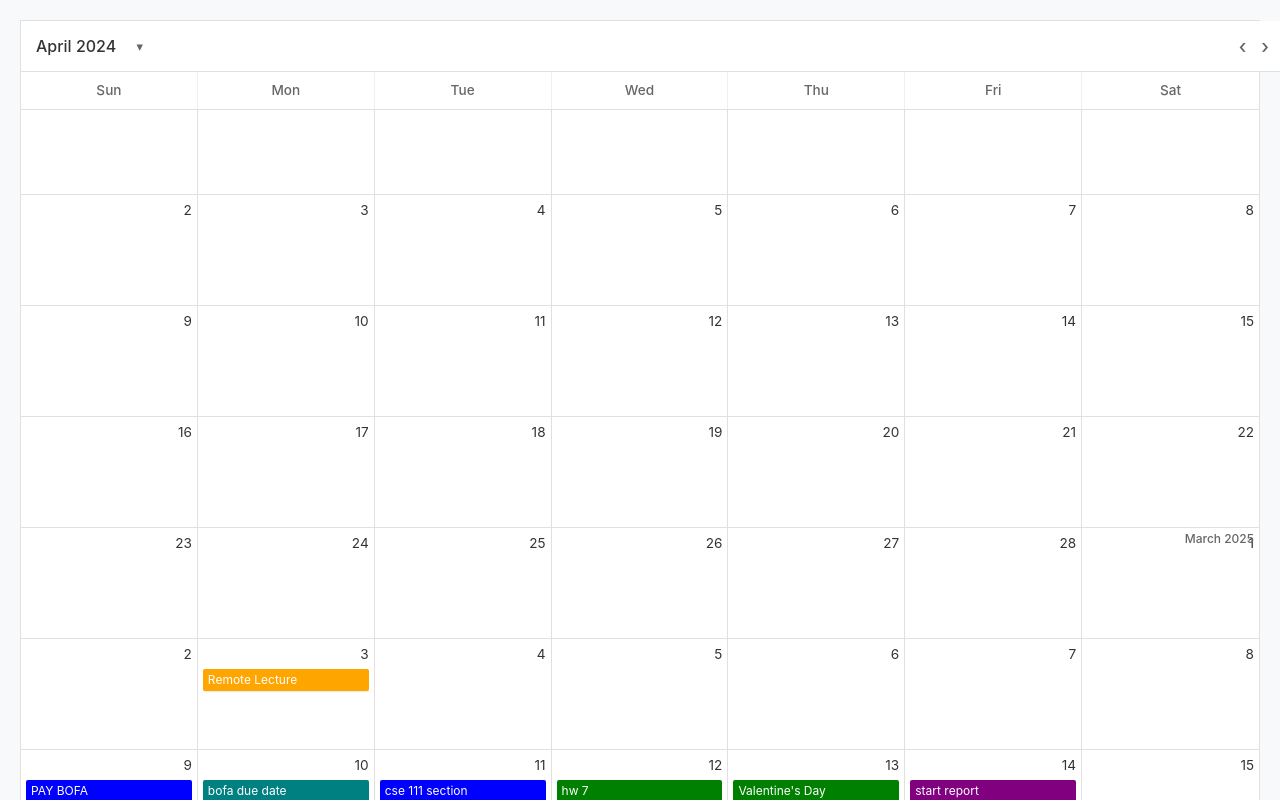
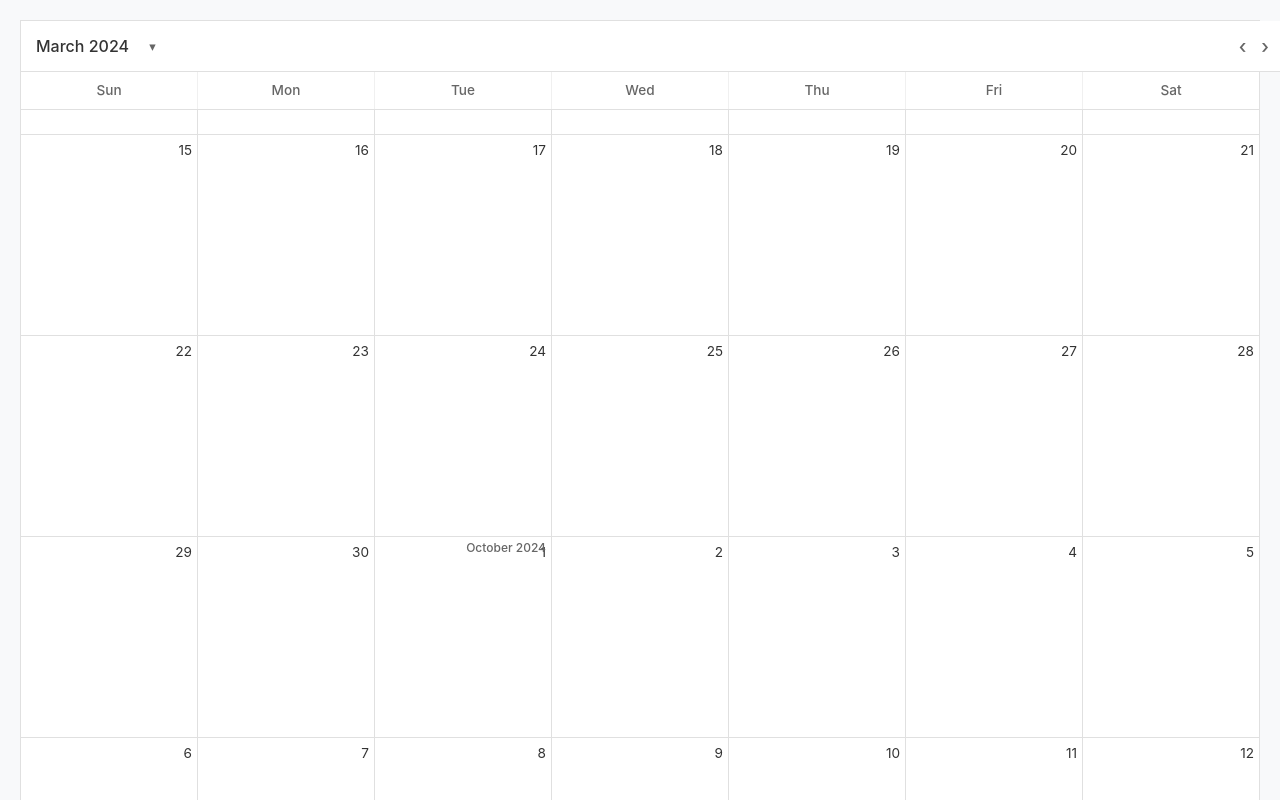
Before and after one commit to pd494/chronos, a React (Vite) app in the folder chronosClient/: page / in a window 1280 px wide. Built offline with nearby package versions, Linux system fonts and the light colour scheme.

Commit message:
header size good

```diff
--- a/chronosClient/src/components/Calendar.css
+++ b/chronosClient/src/components/Calendar.css
@@ -16,4 +16,6 @@
 .calendar-grid {
   width: 100%;
   border-top: 1px solid #e0e0e0;
+  display: flex;
+  flex-direction: column;
 }
--- a/chronosClient/src/components/Calendar.jsx
+++ b/chronosClient/src/components/Calendar.jsx
@@ -192,43 +192,31 @@ const Calendar = () => {
       if (!contentRef.current) return;
 
       const { scrollTop, clientHeight } = contentRef.current;
-      const weekHeight = 100; // Approximate height of a week row in pixels
+      const weekHeight = 190;
 
       // Calculate which weeks are visible
       const startWeekIndex = Math.floor(scrollTop / weekHeight);
       const visibleWeeksCount = Math.ceil(clientHeight / weekHeight);
       const endWeekIndex = startWeekIndex + visibleWeeksCount;
 
-      // Count days by month in the visible area
-      const monthDayCounts = {};
-
+      // Get all days in the visible area
+      const visibleDays = [];
       for (let i = startWeekIndex; i < endWeekIndex && i < weeks.length; i++) {
         if (weeks[i]) {
-          weeks[i].forEach(day => {
-            const monthKey = `${day.year}-${day.month}`;
-            if (!monthDayCounts[monthKey]) {
-              monthDayCounts[monthKey] = {
-                count: 0,
-                name: new Date(day.year, day.month, 1).toLocaleString('default', { month: 'long', year: 'numeric' })
-              };
-            }
-            monthDayCounts[monthKey].count++;
-          });
+          visibleDays.push(...weeks[i]);
         }
       }
 
-      // Find the month with the most visible days
-      let maxCount = 0;
-      let dominantMonth = '';
+      // Find the first day that's more than 50% visible in the viewport
+      const scrollOffset = scrollTop % weekHeight;
+      const firstVisibleDayIndex = Math.floor((scrollTop + (weekHeight / 2)) / weekHeight) * 7;
+      const targetDay = visibleDays[Math.min(firstVisibleDayIndex, visibleDays.length - 1)];
 
-      Object.keys(monthDayCounts).forEach(monthKey => {
-        if (monthDayCounts[monthKey].count > maxCount) {
-          maxCount = monthDayCounts[monthKey].count;
-          dominantMonth = monthDayCounts[monthKey].name;
-        }
-      });
-
-      setCurrentDisplayMonth(dominantMonth);
+      if (targetDay) {
+        const monthName = new Date(targetDay.year, targetDay.month, 1)
+          .toLocaleString('default', { month: 'long', year: 'numeric' });
+        setCurrentDisplayMonth(monthName);
+      }
     };
 
     calculateVisibleMonth();
--- a/chronosClient/src/components/CalendarDay.css
+++ b/chronosClient/src/components/CalendarDay.css
@@ -1,5 +1,6 @@
 .day {
-  height: 100px;
+  height: 190px;
+  flex: 1;
   padding: 5px;
   border-right: 1px solid #e0e0e0;
   position: relative;
@@ -34,6 +35,25 @@
   margin-bottom: 5px;
   color: #333;
   text-align: right;
+  position: relative;
+  float: right;
+  /* Removed display: inline-block as it's ignored when float is used */
+}
+
+.today-circle {
+  background-color: #a142f4;
+  color: white;
+  border-radius: 50%;
+  width: 25px;
+  height: 25px;
+  display: flex;
+  align-items: center;
+  justify-content: center;
+  font-weight: 500;
+}
+
+.today {
+  background-color: rgba(161, 66, 244, 0.05);
 }
 
 .events-container {
--- a/chronosClient/src/components/CalendarDay.jsx
+++ b/chronosClient/src/components/CalendarDay.jsx
@@ -2,14 +2,18 @@ import React from 'react';
 import './CalendarDay.css';
 
 const CalendarDay = ({ day, monthLabel }) => {
+  // Check if this day is today
+  const today = new Date();
+  const isToday = day.date === today.toISOString().split('T')[0];
+
   return (
-    <div className={`day ${!day.isCurrentMonth ? 'other-month' : ''}`}>
+    <div className={`day ${!day.isCurrentMonth ? 'other-month' : ''} ${isToday ? 'today' : ''}`}>
       {/* Month label for the first day of month */}
       {monthLabel && (
         <div className="month-indicator">{monthLabel}</div>
       )}
 
-      <div className="day-number">{day.day}</div>
+      <div className={`day-number ${isToday ? 'today-circle' : ''}`}>{day.day}</div>
       <div className="events-container">
         {day.events && day.events.slice(0, 4).map(event => (
           <div
--- a/chronosClient/src/components/CalendarWeek.css
+++ b/chronosClient/src/components/CalendarWeek.css
@@ -1,6 +1,6 @@
 .week {
-  display: grid;
-  grid-template-columns: repeat(7, 1fr);
+  display: flex;
+  width: 100%;
   border-bottom: 1px solid #e0e0e0;
 }
 
--- a/chronosClient/src/components/WeekdayHeader.css
+++ b/chronosClient/src/components/WeekdayHeader.css
@@ -1,8 +1,7 @@
 .calendar-weekday-header {
-  display: grid;
-  grid-template-columns: repeat(7, 1fr);
+  display: flex;
   position: sticky;
-  top: 45px; /* Position below the calendar header */
+  top: 45px;
   background-color: white;
   z-index: 15;
   border-bottom: 1px solid #e0e0e0;
@@ -17,6 +16,7 @@
   font-size: 0.85rem;
   color: #666;
   border-right: 1px solid #f0f0f0;
+  flex: 1;
 }
 
 .weekday:last-child {
```
